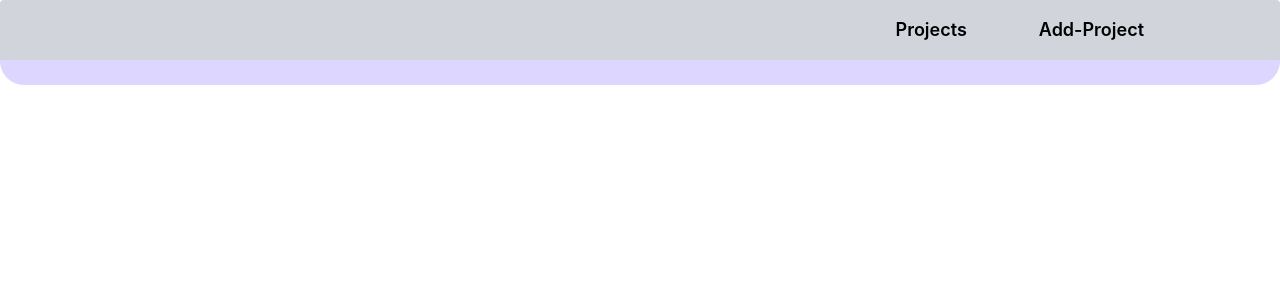
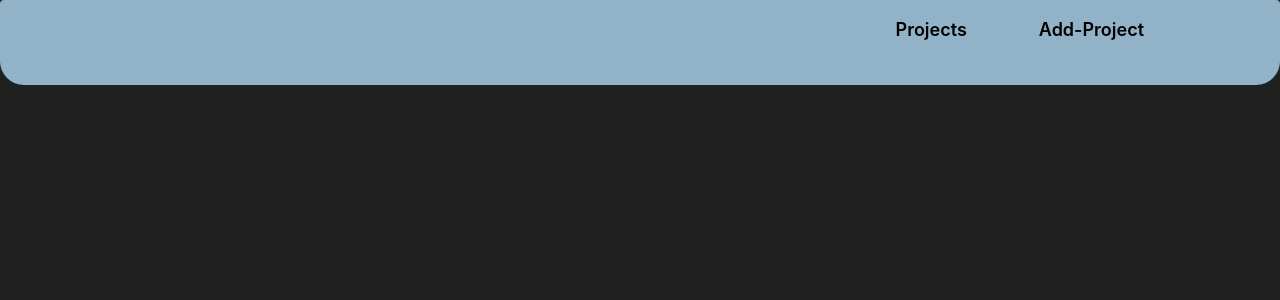
Before and after one commit to laveshpanghal/ProjectManager, a React (Create React App) app: page / in a window 1280 px wide. Shown: the top 300 px of the page. Built offline with nearby package versions, Linux system fonts and the light colour scheme.

Commit message:
Completed-Project

```diff
--- a/src/App.js
+++ b/src/App.js
@@ -11,7 +11,7 @@ import MakeChanges from "./Components/MakeChanges";
 function App() {
   return (
 
-      <Router>
+      <Router >
         <Navbar/>
         <Switch>
           {/*<Route exact path="/" component={HomePage}/>*/}
--- a/src/Components/AddProject.js
+++ b/src/Components/AddProject.js
@@ -191,7 +191,9 @@ const[isNotloading,setIsNotloading ] =useState(true)
         <div>
 
 
-                <div className=" items-center justify-center px-5 py-12 lg:px-20" hidden={!isNotloading}>
+                <div className=" items-center justify-center px-5 py-8 lg:px-20" hidden={!isNotloading}>
+                    <img className=' h-44 !important mt-2  w-48 bg-back animate-bounce '  src={"https://cerebro.iiitvadodara.ac.in/media/planet-elements-05.svg"}/>
+
                     <form className="flex flex-col w-full p-10 px-8 pt-6 mx-auto my-6 mb-4 transition duration-500 ease-in-out transhtmlForm bg-white border rounded-lg lg:w-1/2 ">
                         <section className="flex flex-col w-full h-full p-1 overflow-auto">
                             <label htmlFor="name" className="text-base leading-7 text-blueGray-500 mb-5">Project Image</label>
--- a/src/Components/GetProject.js
+++ b/src/Components/GetProject.js
@@ -55,35 +55,44 @@ const GetProject = ({projectData}) => {
 
 
 
-        <div classNameName="overflow-hidden shadow-lg rounded-lg h-90 w-60 md:w-80 cursor-pointer m-auto">
+        <div >
 
             {events  ? (
 
-                    <section className="font-mono bg-white container mx-auto px-5">
-                        <div className="flex flex-col items-center py-8">
-                            <div className="flex flex-col w-full mb-12 text-left">
+
+                <section className="font-mono  container mx-auto px-5  bg-back  rounded-3xl  ">
+                    <h1 className="mx-auto mb-6 text-2xl pt-4 text-left!important font-semibold text-white  lg:text-3xl">{events.name}</h1>
+                        <div className="flex flex-col  py-8 ">
+                            <div className="flex flex-col w-full mb-12 text-left ">
                                 <div className="w-full mx-auto lg:w-1/2">
-                                    <h1 className="mx-auto mb-6 text-2xl font-semibold text-black lg:text-3xl">{events.name}</h1>
-                                    <img className="rounded-sm" src={events.downloadURL} />
-                                    <h2 className="mx-auto mt-4 mb-4 text-xl font-semibold text-black">Project Description:</h2>
-                                    <p className="mx-auto text-base font-medium leading-relaxed text-gray-800">{events.description}</p>
+                                    <img className=" rounded rounded border-4 border-purple-200" src={events.downloadURL} />
+
+                                    <br/>
+
+                                    <div className='bg-back rounded-3xl  '>
+                                    <h2 className="mx-auto pl-2 text-white mt-4 mb-4 text-xl font-semibold text-black">Project Description:</h2>
+                                        <br/>
+                                    <p className="mx-auto pl-2 text-white  font-medium leading-relaxed ">{events.description}</p></div>
                                 </div>
 <br/>
+
+                                <img className="  h-64 w-64 bg-back" src={"https://cdn-icons-png.flaticon.com/512/2909/2909678.png"}/>
                                 <div className="p-4 mt-4 bg-white border rounded-lg w-full mx-auto lg:w-1/2">
                                     <div className="flex py-2 mb-4 w-full">
                                         <div>
-                                            <p className="text-sm font-semibold tracking-tight text-black cursor-pointer" onClick={()=>{
+                                            <p className="text-lg font-bold tracking-tight text-black cursor-pointer" onClick={()=>{
                                                 history.push('/Home')
 
                                             }}>Back to Projects</p>
-                                            <p className="text-sm font-normal tracking-tight text-gray-600"> </p>
+                                            <p className="text-lg font-normal tracking-tight text-gray-600"> </p>
                                         </div>
                                     </div>
-                                    <span  className="w-full inline-block px-4 py-2  cursor-pointer mt-4 text-white transition duration-500 ease-in-out transform bg-blue-500 border-blue-500 rounded-md focus:shadow-outline focus:outline-none hover:bg-blue-700" onClick={()=>{makeChanges()}}> Make Changes</span>
+                                    <span  className="w-full font-xl inline-block px-4 py-2  cursor-pointer mt-4 text-white transition duration-500 ease-in-out transform bg-blue-500 border-blue-500 rounded-md focus:shadow-outline focus:outline-none hover:bg-blue-700" onClick={()=>{makeChanges()}}> Make Changes</span>
                                 </div>
                             </div>
                         </div>
-                    </section>
+
+                </section>
 
 
             ):
@@ -91,8 +100,8 @@ const GetProject = ({projectData}) => {
 
                     <div>
 
-                        <div classNameName=" flex justify-center items-center">
-                            <div classNameName="animate-spin rounded-full h-32 w-32 border-b-2 border-blue-800 mt-20"> </div>
+                        <div className=" flex justify-center items-center">
+                            <div className="animate-spin rounded-full h-32 w-32 border-b-2 border-blue-800 mt-20"> </div>
                         </div>
                     </div>
 
--- a/src/Components/LandingPage.js
+++ b/src/Components/LandingPage.js
@@ -10,12 +10,18 @@ const LandingPage = ({}) => {
 
 
     return (
-       <div className='flex flex-col ... container mx-auto flex items-center justify-between  border-2'>
+        <div className= "">
+            <img className=' h-44 !important mt-28  w-48 bg-back animate-bounce '  src={"https://cerebro.iiitvadodara.ac.in/media/cover/helmet.png"}/>
+
+            <div className='flex flex-col ... container mx-auto flex items-center justify-between '>
 
 
-           <div className='flex flex-row... w-full bg-gray-200 '>
+           <div className='flex flex-row... w-full bg-back '>
                 <PrevProjectLoader/>
              </div>
+
+
+       </div>
 
         </div>
 
--- a/src/Components/MakeChanges.js
+++ b/src/Components/MakeChanges.js
@@ -260,6 +260,9 @@ const MakeChanges = ({ SetProjectData,projectData,}) => {
     return (
 
         <div>
+            <img className=' h-44 !important mt-16  w-48 bg-back animate-bounce '  src={"https://cerebro.iiitvadodara.ac.in/media/Group%20105@3x.png"}/>
+
+
         {events ? (
 
             <div>
--- a/src/Components/Navbar.js
+++ b/src/Components/Navbar.js
@@ -35,7 +35,7 @@ const Navbar = ({}) => {
 
     return (
         <>
-            <nav className="mx-auto mb-6  border-b-25  rounded-br-3xl rounded-bl-3xl flex items-center justify-between py-4  bg-gray-300 rounded  border-purple-200">
+            <nav className="mx-auto mb-6  border-b-25  rounded-br-3xl rounded-bl-3xl flex items-center justify-between py-4  bg-primary rounded  border-primary">
                 <div className="pb-1 flex flex-row items-center justify-center">
           <span className="md:hidden w-8 ml-2" onClick={() => toggleMenu()}>
             <svg
--- a/src/Components/PrevProjectLoader.js
+++ b/src/Components/PrevProjectLoader.js
@@ -78,17 +78,10 @@ firestoreDb.collection('projects').doc(value.id).get().then((doc)=>{
 
        <div className='w-full'>
 
+
             {events ? (
 
                 <div className="container flex flex-col mx-auto items-center justify-center">
-                    <div className="px-4 py-5 sm:px-6 bg-blue-100  w-2/4 border dark:bg-gray-800 bg-white shadow mb-2 rounded-md">
-                        <h3 className="text-lg leading-6 font-medium text-gray-900 dark:text-white">
-                            My Projects
-                        </h3>
-                        <p className="mt-1 max-w-2xl text-sm text-gray-500 dark:text-gray-200">
-                            Prev Projects
-                        </p>
-                    </div>
 
 
 
@@ -101,7 +94,7 @@ firestoreDb.collection('projects').doc(value.id).get().then((doc)=>{
                             <ul className="flex flex-col">
                                 <li className="border-gray-400 flex flex-row mb-2">
                                     <div
-                                        className="transition duration-500 shadow ease-in-out transform hover:-translate-y-1 hover:shadow-lg select-none  bg-white dark:bg-gray-800 rounded-md flex flex-1 items-center p-4">
+                                        className="transition duration-500 shadow ease-in-out transform hover:-translate-y-1 hover:shadow-lg select-none  bg-primary dark:bg-gray-800 rounded-md flex flex-1 items-center p-4">
 
                                         <div className="flex-1 pl-1 md:mr-16">
                                             <div className="font-medium dark:text-white">
--- a/src/index.css
+++ b/src/index.css
@@ -5,6 +5,7 @@
 
 
 body {
+  background-color: #202020;
   margin: 0;
   font-family: -apple-system, BlinkMacSystemFont, 'Segoe UI', 'Roboto', 'Oxygen',
     'Ubuntu', 'Cantarell', 'Fira Sans', 'Droid Sans', 'Helvetica Neue',
--- a/tailwind.config.js
+++ b/tailwind.config.js
@@ -1,7 +1,27 @@
 module.exports = {
   purge: ['./src/**/*.{js,jsx,ts,tsx}', './public/index.html'],
   darkMode: false, // or 'media' or 'class'
+  important: true,
   theme: {
+
+    backgroundColor: theme => ({
+      ...theme('colors'),
+      'primary': '#91B2C7',
+      'secondary': '#9197C7',
+      'danger': '#C7BD91',
+      'back':"#202020",
+      'photo':"#E5E7EB"
+    }),
+
+    borderColor: theme => ({
+      ...theme('colors'),
+      DEFAULT: theme('colors.gray.300', 'currentColor'),
+      'primary': '#91B2C7',
+      'secondary': '#9197C7',
+      'danger': '#C7BD91',
+      'back':"#202020",
+      'photo':"#E5E7EB"
+    }),
 
     borderWidth: {
       DEFAULT: '1px',
@@ -15,6 +35,11 @@ module.exports = {
     },
 
 
+
+
+
+
+
     extend: {},
   },
   variants: {
```
